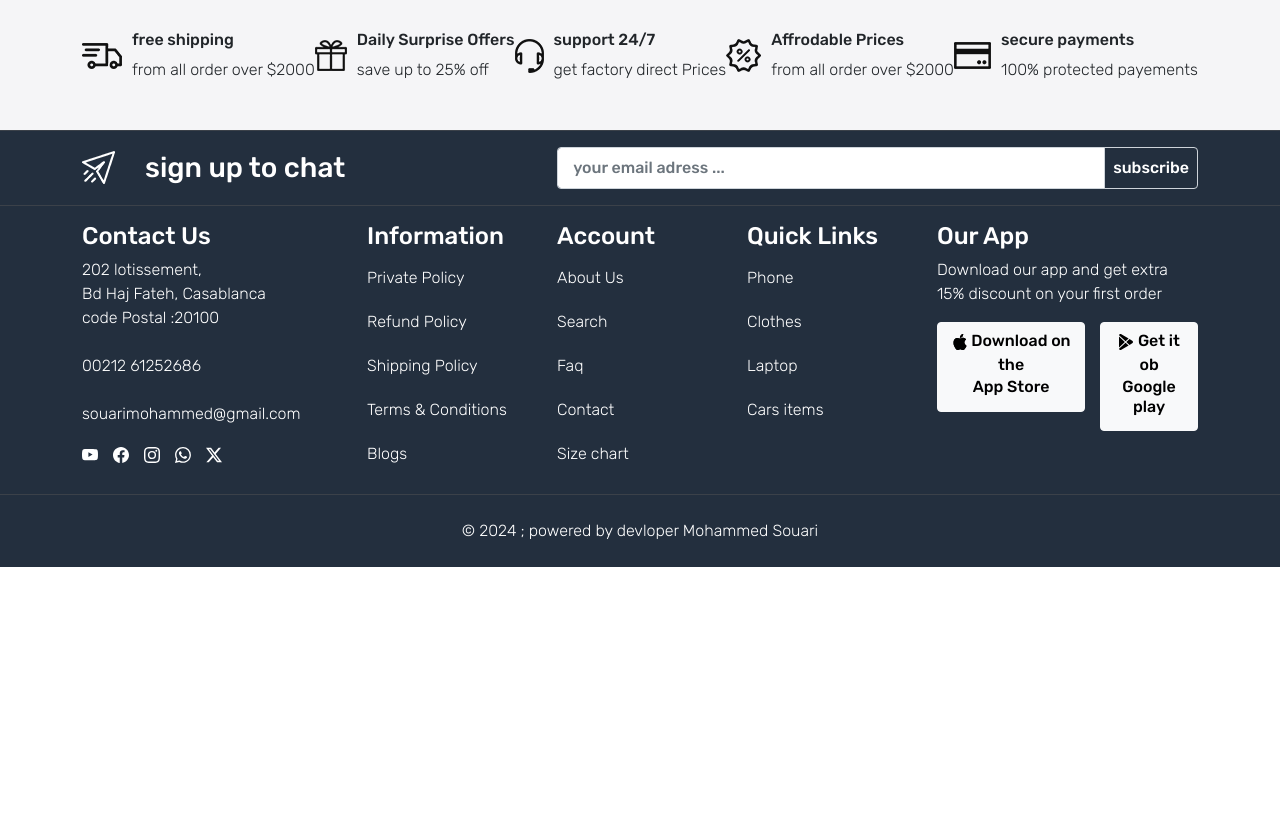
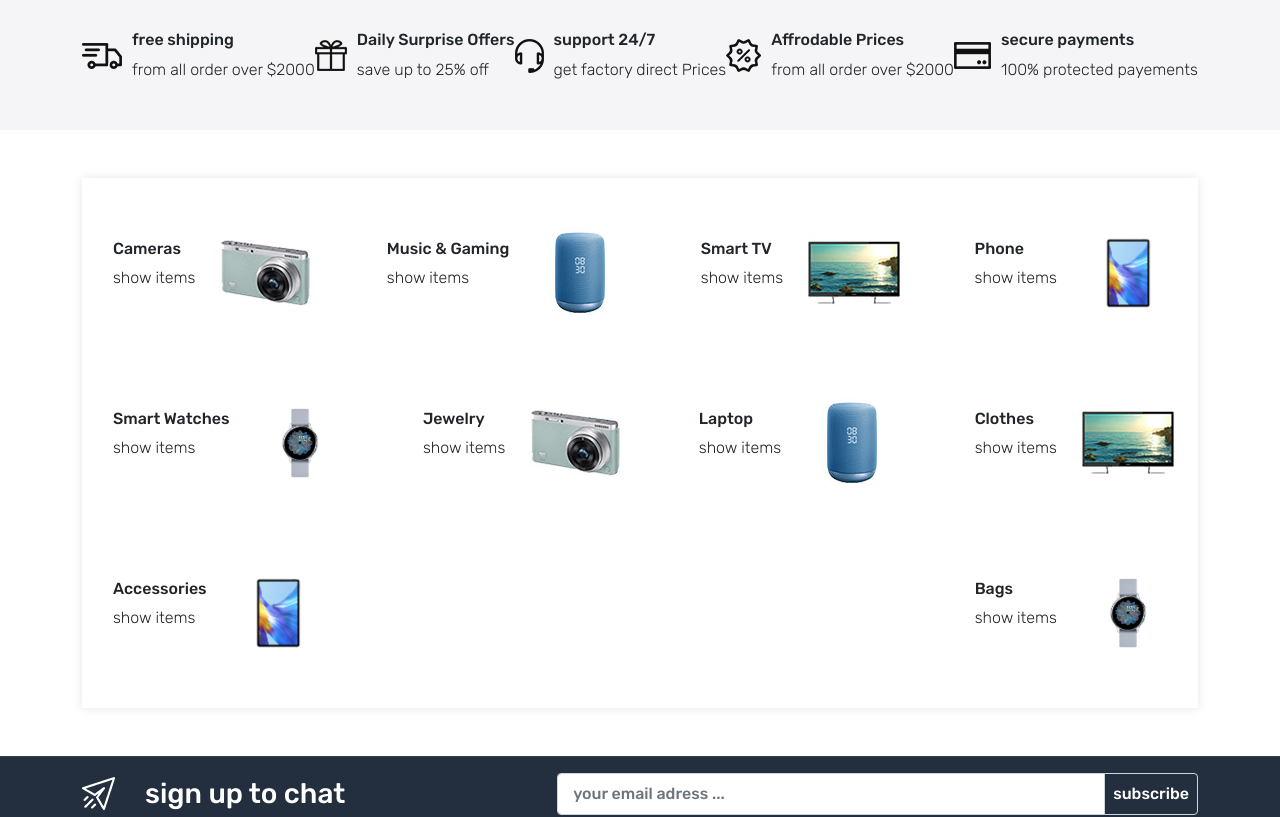
Before and after one commit to lnabmi10/ecommerce-fe, a React (Create React App) app: page / in a window 1280 px wide. Shown: the part 660-1477 px from the top of the page. Before the commit the page ends 1227 px from the top, so only its background shows below. Built offline with nearby package versions, Linux system fonts and the light colour scheme.

Commit message:
categories

```diff
--- /dev/null
+++ b/src/components/CategoryCard/Categorycard.js
@@ -0,0 +1,20 @@
+import React from 'react'
+import style from './Categorycard.module.css'
+
+function Categorycard(props) {
+    const {catgoryImgSrc, categoryTitle ,categoryText}=props
+
+  return (
+    <>
+    <div className={'d-flex align-items-center ' + style.categoryCardStyle} >
+        <div className='p-3'>
+            <h6>{categoryTitle}</h6>
+            <p>{categoryText}</p>
+        </div>
+        <img className={style.imgStyle} src={catgoryImgSrc} />
+    </div>
+    </>
+  )
+}
+
+export default Categorycard
--- /dev/null
+++ b/src/components/CategoryCard/Categorycard.module.css
@@ -0,0 +1,15 @@
+.imgStyle{
+    max-width: 110px;
+    max-height: 120px;;
+}
+.categoryCardStyle{
+
+height: 160px;
+}
+.categoryCardStyle:hover{
+
+    box-shadow: 7px 9px 5px -2px rgba(0,0,0,0.48);
+-webkit-box-shadow: 7px 9px 5px -2px rgba(0,0,0,0.48);
+-moz-box-shadow: 7px 9px 5px -2px rgba(0,0,0,0.48);
+cursor: pointer;
+}
--- a/src/pages/Home/Home.css
+++ b/src/pages/Home/Home.css
@@ -35,3 +35,9 @@
 .home-wrapper-2{
     background-color: var(--color-7);
 }
+.categories{
+    background-color: white;
+    box-shadow: 0 0 10px #0000001a;
+    padding: 15px;
+    gap: 10px;
+}
--- a/src/pages/Home/Home.js
+++ b/src/pages/Home/Home.js
@@ -1,9 +1,13 @@
 import React from 'react'
 import mainBanner1Img from '../../images/images/main-banner-1.jpg'
 import './Home.css'
+// COMPONENET
 import Button from '../../components/Button/Button'
 import Smallbanner from '../../components/SmallBanner/Smallbanner'
 import Servicecard from '../../components/ServiceCard/Servicecard'
+import Categorycard from '../../components/CategoryCard/Categorycard'
+
+// Import images
 import catbanner01 from '../../images/images/catbanner-01.jpg'
 import alienpketImg from '../../images/images/alienpoket.png'
 import colierLivreImg from '../../images/images/colierLivre.png'
@@ -13,6 +17,11 @@ import service2Img from '../../images/images/service-02.png'
 import service3Img from '../../images/images/service-03.png'
 import service4Img from '../../images/images/service-04.png'
 import service5Img from '../../images/images/service-05.png'
+import cameraImg from '../../images/images/camera.jpg'
+import tvImg from '../../images/images/tv.jpg'
+import watchImg from '../../images/images/watch.jpg'
+import tabImg from '../../images/images/tab1.jpg'
+import speakerImg from '../../images/images/speaker.jpg'
 
 
 function Home() {
@@ -67,6 +76,29 @@ function Home() {
       </div>
 
     </section>
+    <section className='home-wrapper-3 py-5'>
+      <div className='container'>
+        <div className='row'>
+          <div className='col-12'>
+            <div className='categories d-flex flex-wrap align-items-center  justify-content-between '>
+              <Categorycard catgoryImgSrc={cameraImg} categoryTitle='Cameras' categoryText='show items' />
+              <Categorycard catgoryImgSrc={speakerImg} categoryTitle='Music & Gaming' categoryText='show items' />
+              <Categorycard catgoryImgSrc={tvImg} categoryTitle='Smart TV' categoryText='show items' />
+              <Categorycard catgoryImgSrc={tabImg} categoryTitle='Phone' categoryText='show items' />
+              <Categorycard catgoryImgSrc={watchImg} categoryTitle='Smart Watches' categoryText='show items' />
+              <Categorycard catgoryImgSrc={cameraImg} categoryTitle='Jewelry' categoryText='show items' />
+              <Categorycard catgoryImgSrc={speakerImg} categoryTitle='Laptop' categoryText='show items' />
+              <Categorycard catgoryImgSrc={tvImg} categoryTitle='Clothes' categoryText='show items' />
+              <Categorycard catgoryImgSrc={tabImg} categoryTitle='Accessories' categoryText='show items' />
+              <Categorycard catgoryImgSrc={watchImg} categoryTitle='Bags' categoryText='show items' />
+
+            </div>
+
+          </div>
+        </div>
+      </div>
+
+    </section>
     </>
   )
 }
```
